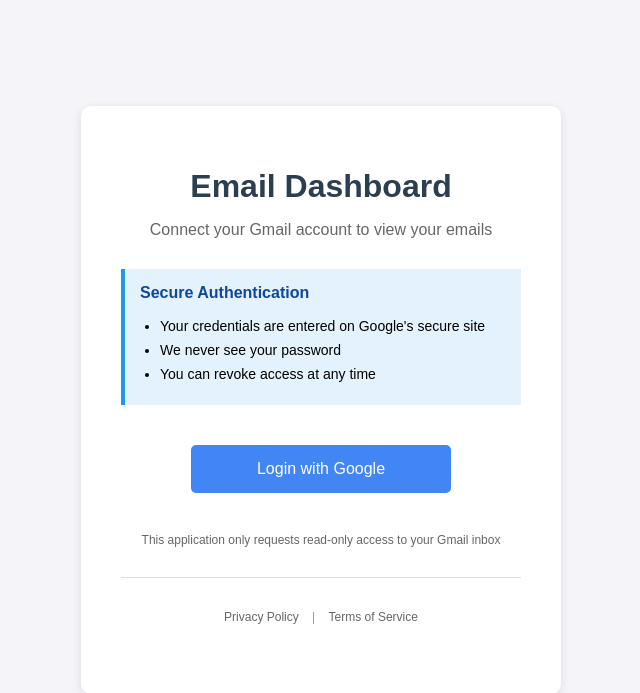
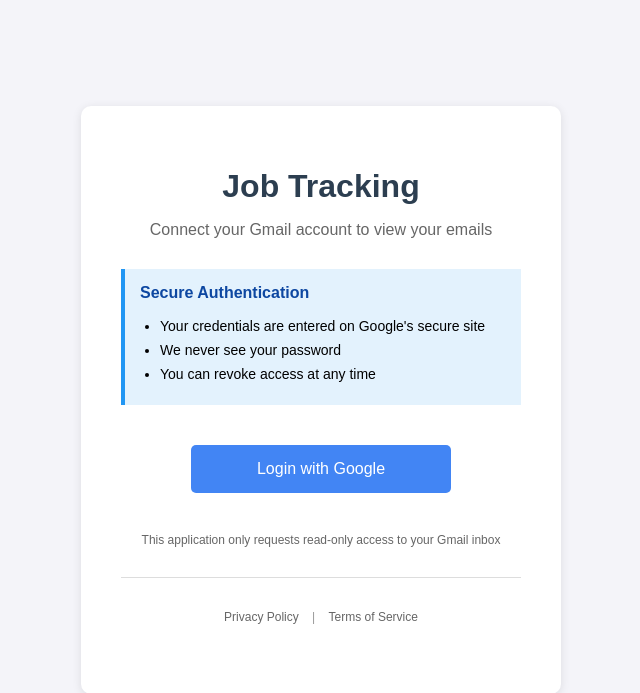
Before and after one commit to Tech-Applywizz-git-account/gmail-render, a Flask app: page /login-page in a window 1280 px wide. Shown: the top 693 px of the page, without its empty margins (319-959 px from the left). Run offline with Flask 3, Linux system fonts and the light colour scheme.

Commit message:
fixing console issues

```diff
--- a/templates/login.html
+++ b/templates/login.html
@@ -4,7 +4,7 @@
 <head>
     <meta charset="UTF-8">
     <meta name="viewport" content="width=device-width, initial-scale=1.0">
-    <title>Login - Email Dashboard</title>
+    <title>Login - Job Tracking</title>
     <style>
         body {
             font-family: Arial, sans-serif;
@@ -122,7 +122,7 @@
 
 <body>
     <div class="login-card">
-        <h1>Email Dashboard</h1>
+        <h1>Job Tracking</h1>
         <p>Connect your Gmail account to view your emails</p>
 
         {% if error %}
```
Also changed, not shown: templates/index.html (+27 -2 lines).
